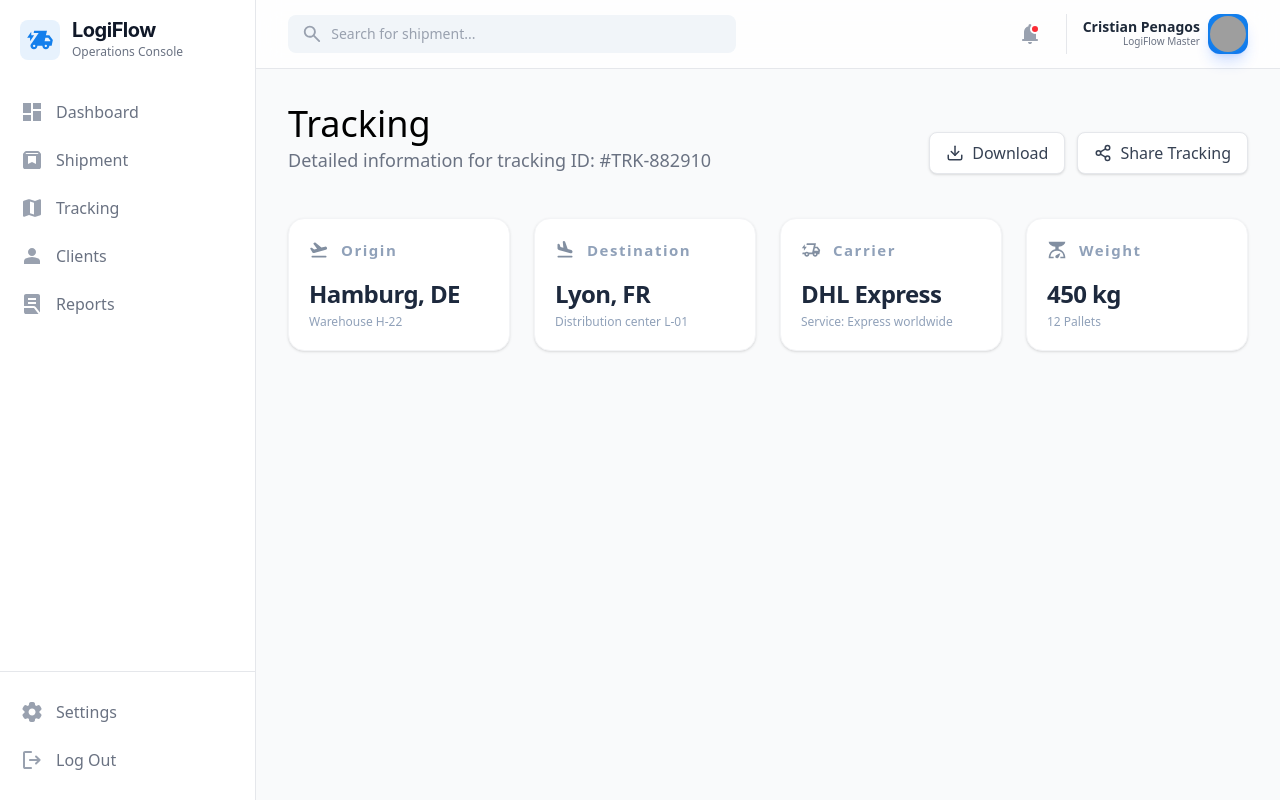
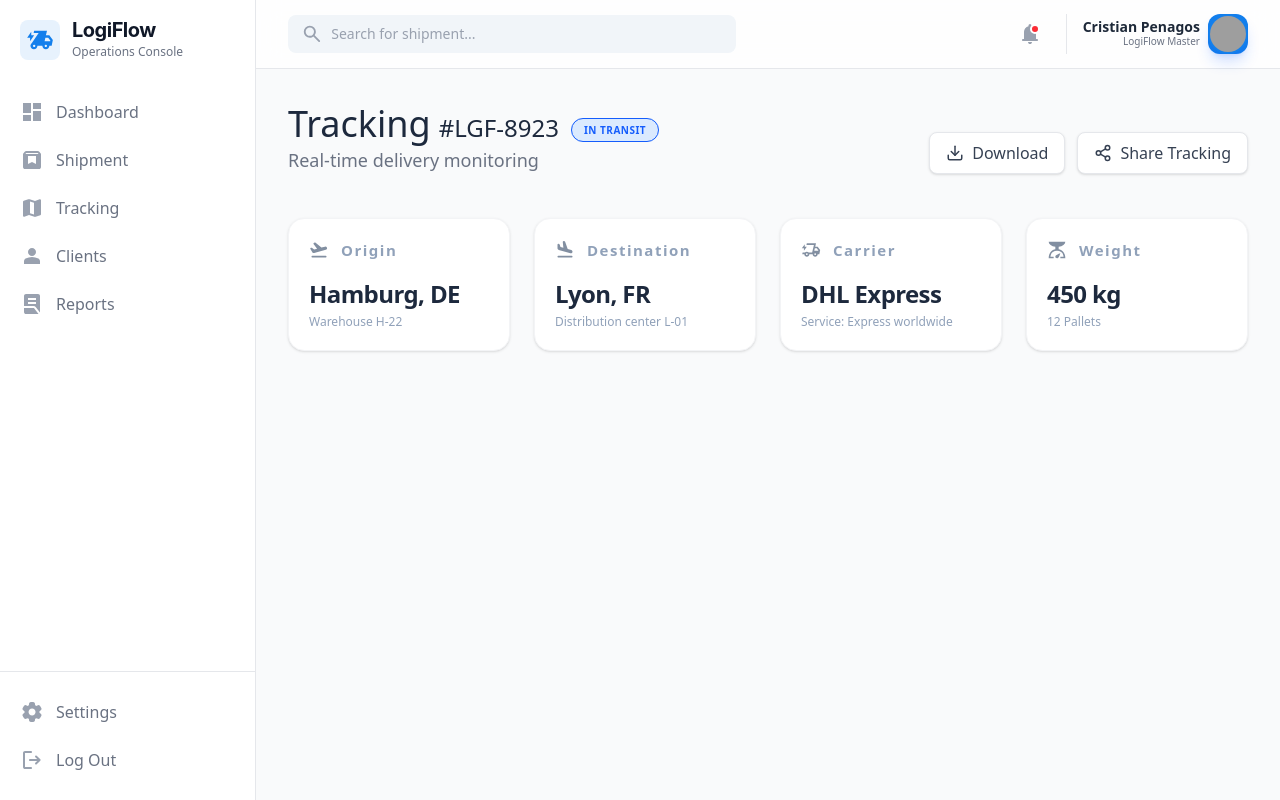
Before and after one commit to xXCpFireXx/LogiFlow-Frontend, an Angular app: page /tracking in a window 1280 px wide. Built offline with nearby package versions, Linux system fonts and the light colour scheme; grey boxes are pictures that could not be loaded.

Commit message:
feat: Implementation heard title with buttons in tracking

```diff
--- a/src/app/components/header-main-content/header-main-content.html
+++ b/src/app/components/header-main-content/header-main-content.html
@@ -1,13 +1,15 @@
-
 <div class="flex flex-col gap-0.5">
-    <div>
-        <h1 class="text-4xl font-medium">
+    <div class="flex items-end">
+        <h1 class="text-4xl font-medium text-slate-800">
             {{title()}}
         </h1>
+
+        <ng-content></ng-content>
     </div>
+
     <div>
         <span class="text-lg text-gray-500">
-        {{description()}}
+            {{description()}}
         </span>
     </div>
 </div>
--- /dev/null
+++ b/src/app/components/status-badge/status-badge.html
@@ -0,0 +1 @@
+<p>status-badge works!</p>
--- /dev/null
+++ b/src/app/components/status-badge/status-badge.ts
@@ -0,0 +1,28 @@
+import { Component, input, computed } from '@angular/core';
+import { CommonModule } from '@angular/common';
+
+@Component({
+  selector: 'app-status-badge',
+  standalone: true,
+  imports: [CommonModule],
+  template: `
+    <span [class]="badgeClasses()">
+      {{ status() }}
+    </span>
+  `,
+  styleUrl: './status-badge.css',
+})
+export class StatusBadge {
+  status = input.required<string>();
+
+  badgeClasses = computed(() => {
+    const base = 'px-3 py-1 rounded-full text-[10px] font-bold uppercase tracking-wider border ';
+    const colors: Record<string, string> = {
+      'In Transit': 'bg-blue-100 text-blue-600 border-blue-600',
+      Delivered: 'bg-emerald-100 text-emerald-600 border-emerald-600',
+      Incident: 'bg-red-100 text-red-600 border-red-600',
+      Pending: 'bg-amber-100 text-amber-600 border-amber-600',
+    };
+    return base + (colors[this.status()] || 'bg-gray-50 text-gray-600 border-gray-100');
+  });
+}
--- a/src/app/pages/tracking/tracking.html
+++ b/src/app/pages/tracking/tracking.html
@@ -1,5 +1,16 @@
 <div class="flex items-end justify-between w-full pb-5">
-    <app-header-main-content [title]="header.title" [description]="header.description"></app-header-main-content>
+    <app-header-main-content [title]="header.title" [description]="header.description">
+
+      <div class="flex items-center gap-3 ml-2">
+            <span class="text-2xl text-slate-800 font-light">#LGF-8923</span>
+
+            <!-- <span class="px-3 py-1 rounded-full text-[10px] font-bold uppercase tracking-wider bg-blue-50 text-[#137fec] border border-[#137fec]/10">
+                In Transit
+            </span> -->
+            <app-status-badge [status]="shipmentStatus"></app-status-badge>
+      </div>
+
+    </app-header-main-content>
 
     <div class="flex items-center gap-3">
         <button (click)="onExport()" class="group flex items-center gap-2 px-4 py-2 bg-white text-gray-700 border border-gray-200 rounded-lg font-medium hover:bg-[#e7f2fd] hover:border-[#137fec]/20 transition-all cursor-pointer shadow-sm">
--- a/src/app/pages/tracking/tracking.ts
+++ b/src/app/pages/tracking/tracking.ts
@@ -4,6 +4,7 @@ import { TitleCasePipe } from '@angular/common';
 import { Card as CardGeneric } from '../../components/card/card';
 import { HeaderMainContent } from '../../components/header-main-content/header-main-content';
 import { TitleHeaderMain } from '../../models/TitleHeaderMain';
+import { StatusBadge } from '../../components/status-badge/status-badge';
 
 type TrackingDetail = {
   type: 'origin' | 'destination' | 'carrier' | 'weight';
@@ -15,14 +16,16 @@ type TrackingDetail = {
 @Component({
   selector: 'app-tracking',
   standalone: true,
-  imports: [CardGeneric, HeaderMainContent, TitleCasePipe],
+  imports: [CardGeneric, HeaderMainContent, TitleCasePipe, StatusBadge],
   templateUrl: './tracking.html',
   styleUrl: './tracking.css',
 })
 export class Tracking {
+  shipmentStatus = 'In Transit';
+
   header: TitleHeaderMain = {
     title: 'Tracking',
-    description: 'Detailed information for tracking ID: #TRK-882910',
+    description: 'Real-time delivery monitoring',
   };
 
   details: TrackingDetail[] = [
```
Also changed, not shown: src/app/components/status-badge/status-badge.css (added), 1 other file (tests, documents, lock files or other folders).
